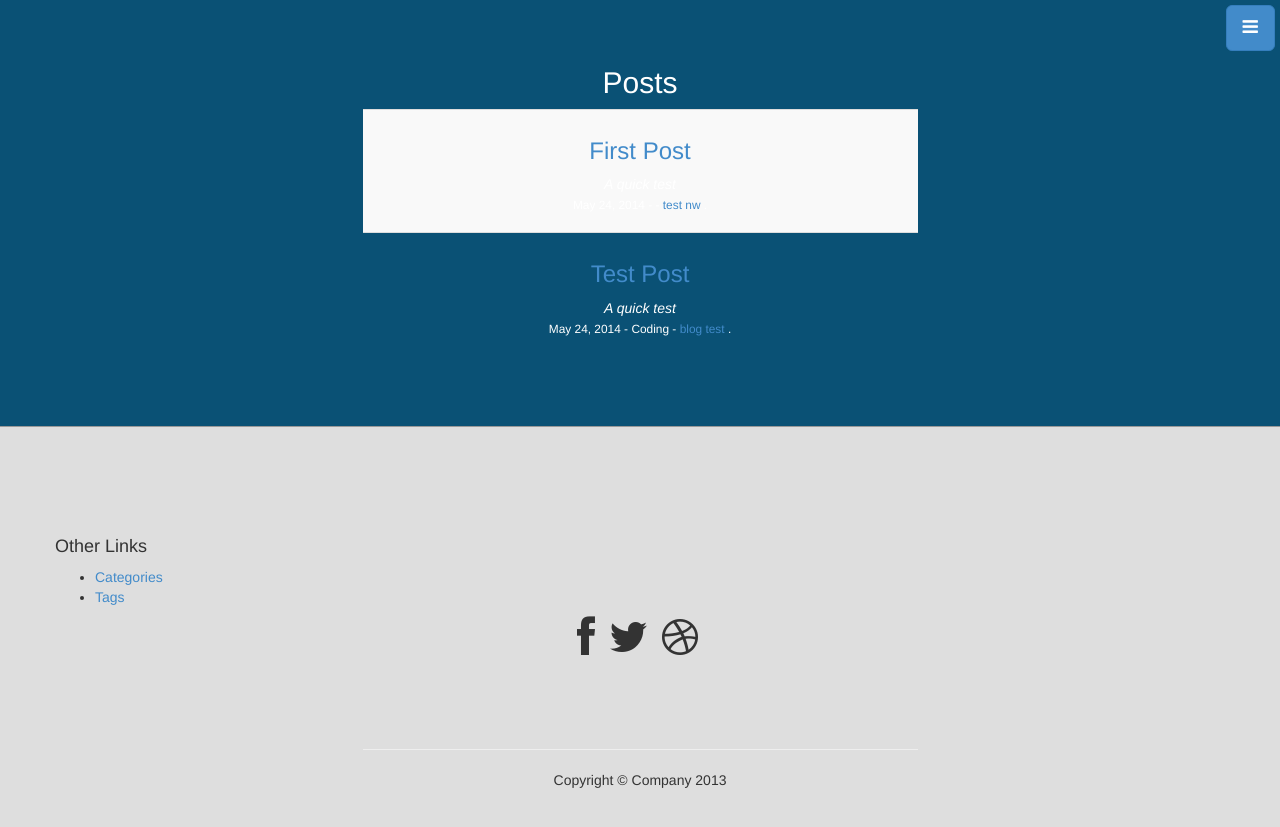
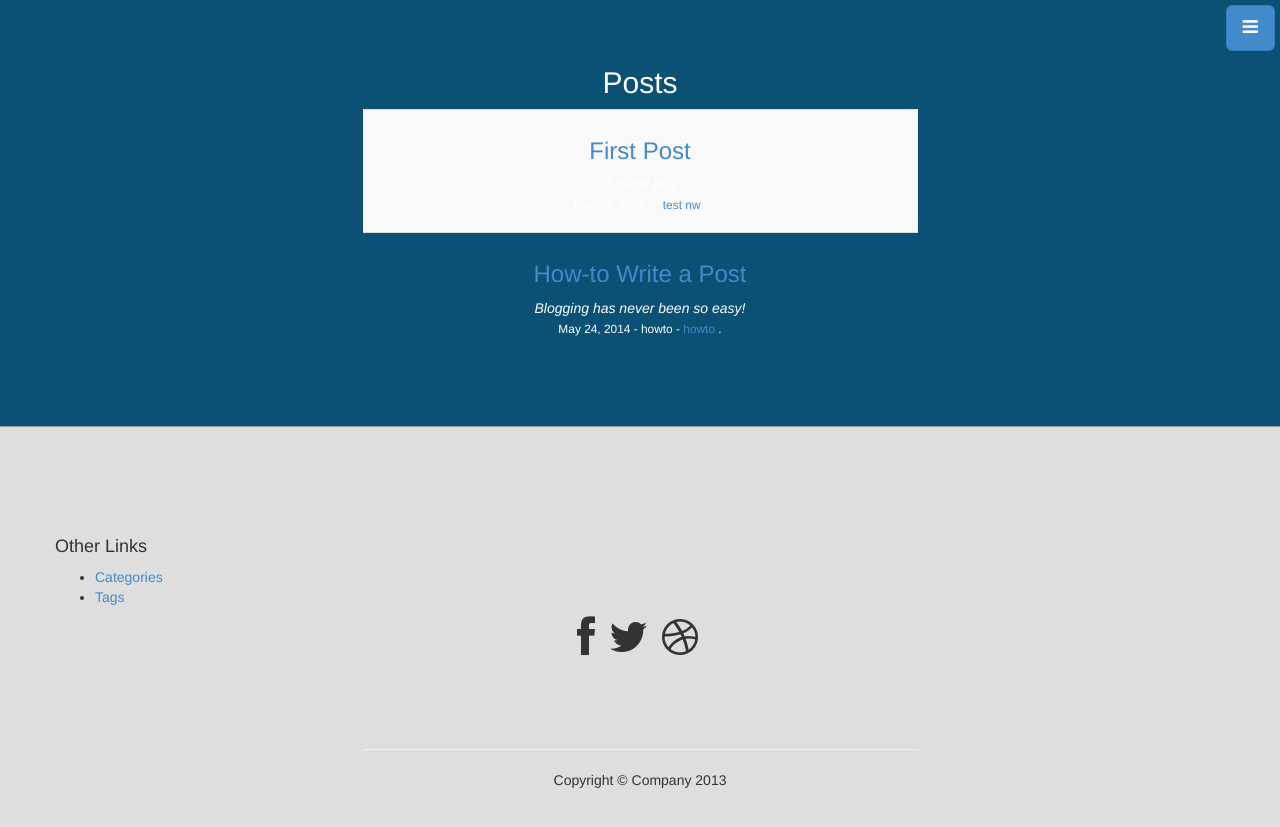
Before and after one commit to WebDevBootcamp/WebDevBootcamp.github.io, a Jekyll site: the page built from index.html, in a window 1280 px wide and 900 px high, scrolled down 1944 px. Shown: the top 827 px of the window. Built offline with Jekyll 4.4.1, drawn with Linux system fonts in a browser that asks for light colours.

Commit message:
renamed post

```diff
--- a/_posts/2014-05-24-Test-Post.md
+++ b/_posts/2014-05-24-Write-a-Post.md
@@ -1,12 +1,13 @@
 ---
 layout: post
-title: Test Post
+title: How-to Write a Post
 author: Nathan White
-category: Coding
-tags: blog test
+authorLink: /instructors/nw
+category: howto
+tags: howto
 published: true
-summary: A quick test
-image: http://placehold.it/900x300
+summary: Blogging has never been so easy!
+comments: true
 ---
 
 ### Testing Markdown / blog
```
